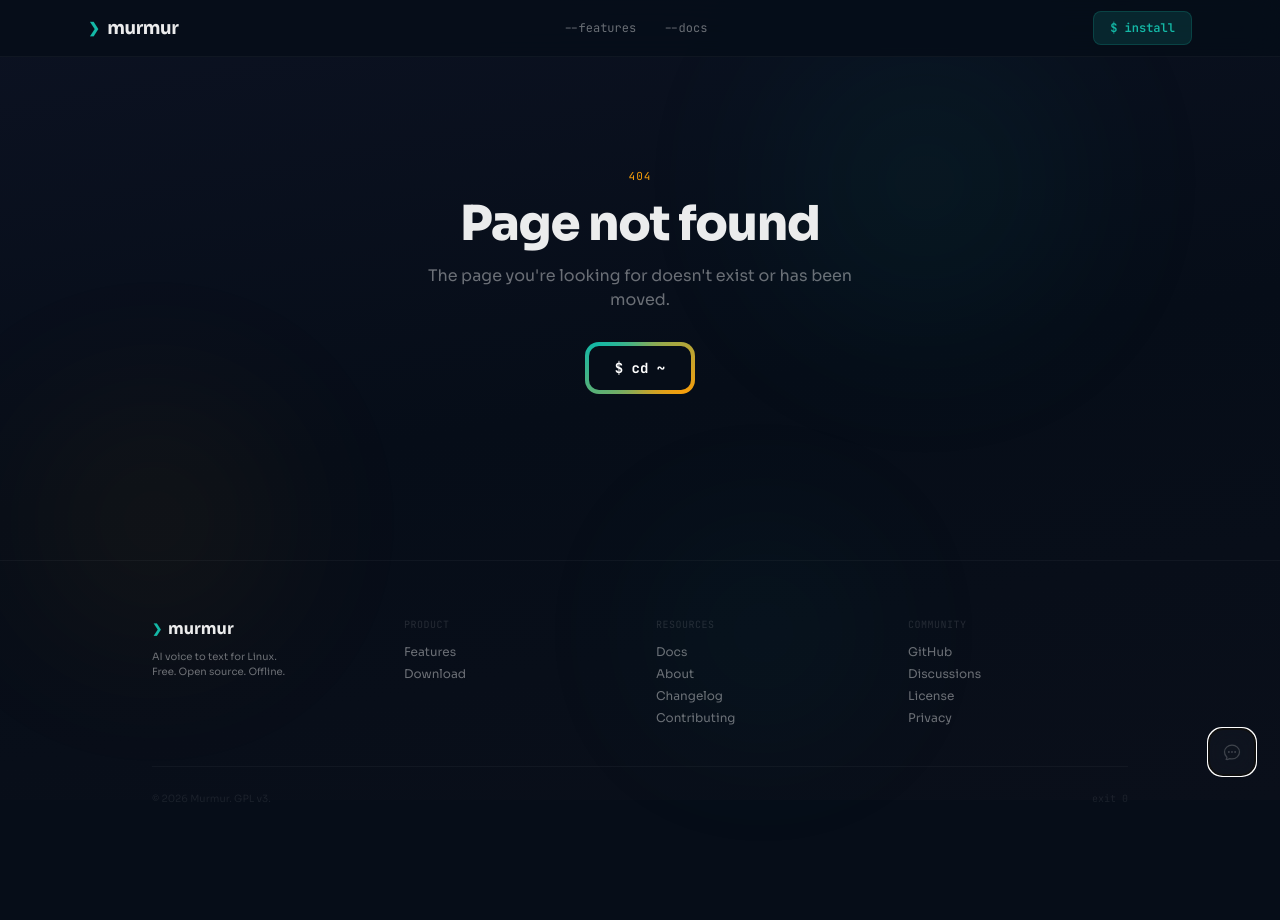
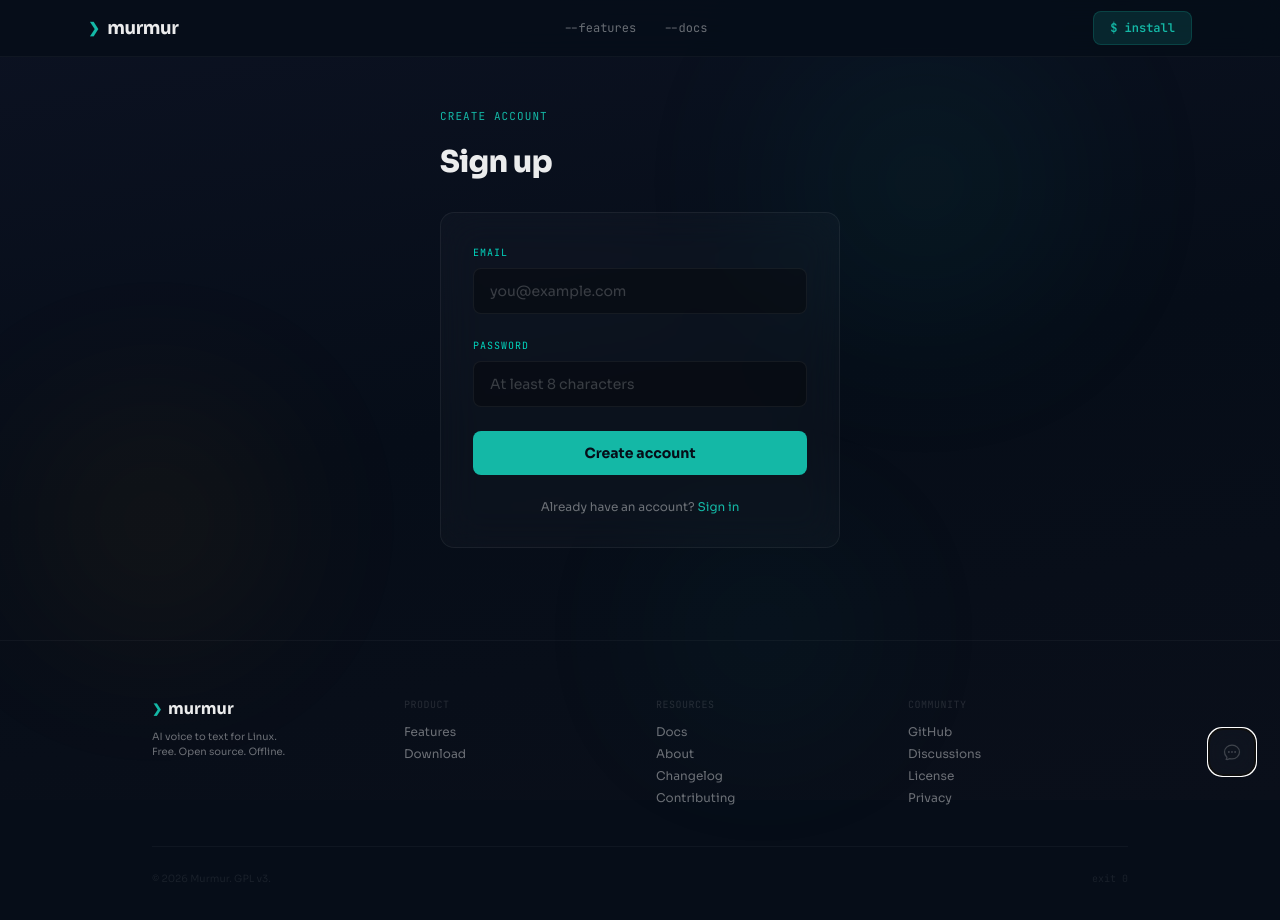
Before and after one commit to murmurlinux/murmur-web, a Next.js app: page /auth/signup in a window 1280 px wide. Before the commit this address had no page. Shown: the top 920 px of the page. Before the commit the page ends 862 px from the top, so only its background shows below. Built offline with nearby package versions, Linux system fonts and the light colour scheme.

Commit message:
feat: add signup page with email/password form

```diff
--- /dev/null
+++ b/src/app/auth/signup/page.tsx
@@ -0,0 +1,120 @@
+"use client";
+
+import { useState } from "react";
+import Link from "next/link";
+import { createClient } from "@/lib/supabase/client";
+
+export default function SignupPage() {
+  const [email, setEmail] = useState("");
+  const [password, setPassword] = useState("");
+  const [error, setError] = useState<string | null>(null);
+  const [success, setSuccess] = useState(false);
+  const [loading, setLoading] = useState(false);
+
+  async function handleSubmit(e: React.FormEvent) {
+    e.preventDefault();
+    setError(null);
+    setLoading(true);
+
+    const supabase = createClient();
+    const { error } = await supabase.auth.signUp({
+      email,
+      password,
+      options: {
+        emailRedirectTo: `${window.location.origin}/auth/callback`,
+      },
+    });
+
+    if (error) {
+      setError(error.message);
+      setLoading(false);
+    } else {
+      setSuccess(true);
+      setLoading(false);
+    }
+  }
+
+  return (
+    <div className="pt-24 pb-20 flex items-center justify-center min-h-[80vh]">
+      <div className="w-full max-w-md mx-auto px-6">
+        <p className="text-[11px] font-mono uppercase tracking-widest text-teal mb-5">
+          Create account
+        </p>
+        <h1 className="text-3xl font-extrabold text-glass-white tracking-tight mb-8">
+          Sign up
+        </h1>
+
+        {success ? (
+          <div className="glass p-8 text-center">
+            <p className="text-sm text-glass-text mb-2">
+              Check your email to confirm your account.
+            </p>
+            <p className="text-sm font-mono text-teal">{email}</p>
+          </div>
+        ) : (
+          <form onSubmit={handleSubmit} className="glass p-8 space-y-6">
+            {error && (
+              <div className="text-sm text-red-400 bg-red-400/10 border border-red-400/20 rounded-lg px-4 py-3">
+                {error}
+              </div>
+            )}
+
+            <div>
+              <label
+                htmlFor="email"
+                className="block text-[10px] font-mono uppercase tracking-widest text-teal-400 mb-2"
+              >
+                Email
+              </label>
+              <input
+                id="email"
+                type="email"
+                value={email}
+                onChange={(e) => setEmail(e.target.value)}
+                required
+                autoComplete="email"
+                className="w-full bg-black/30 border border-white/[0.06] rounded-lg px-4 py-3 text-sm text-glass-white placeholder:text-glass-text/50 focus:outline-none focus:border-teal/40 focus:ring-1 focus:ring-teal/20 transition"
+                placeholder="you@example.com"
+              />
+            </div>
+
+            <div>
+              <label
+                htmlFor="password"
+                className="block text-[10px] font-mono uppercase tracking-widest text-teal-400 mb-2"
+              >
+                Password
+              </label>
+              <input
+                id="password"
+                type="password"
+                value={password}
+                onChange={(e) => setPassword(e.target.value)}
+                required
+                autoComplete="new-password"
+                minLength={8}
+                className="w-full bg-black/30 border border-white/[0.06] rounded-lg px-4 py-3 text-sm text-glass-white placeholder:text-glass-text/50 focus:outline-none focus:border-teal/40 focus:ring-1 focus:ring-teal/20 transition"
+                placeholder="At least 8 characters"
+              />
+            </div>
+
+            <button
+              type="submit"
+              disabled={loading}
+              className="w-full bg-teal hover:bg-teal-dim text-ocean-deep font-bold text-sm py-3 rounded-lg transition disabled:opacity-50 disabled:cursor-not-allowed"
+            >
+              {loading ? "Creating account..." : "Create account"}
+            </button>
+
+            <p className="text-center text-xs text-glass-text">
+              Already have an account?{" "}
+              <Link href="/auth/login" className="text-teal hover:underline">
+                Sign in
+              </Link>
+            </p>
+          </form>
+        )}
+      </div>
+    </div>
+  );
+}
```
